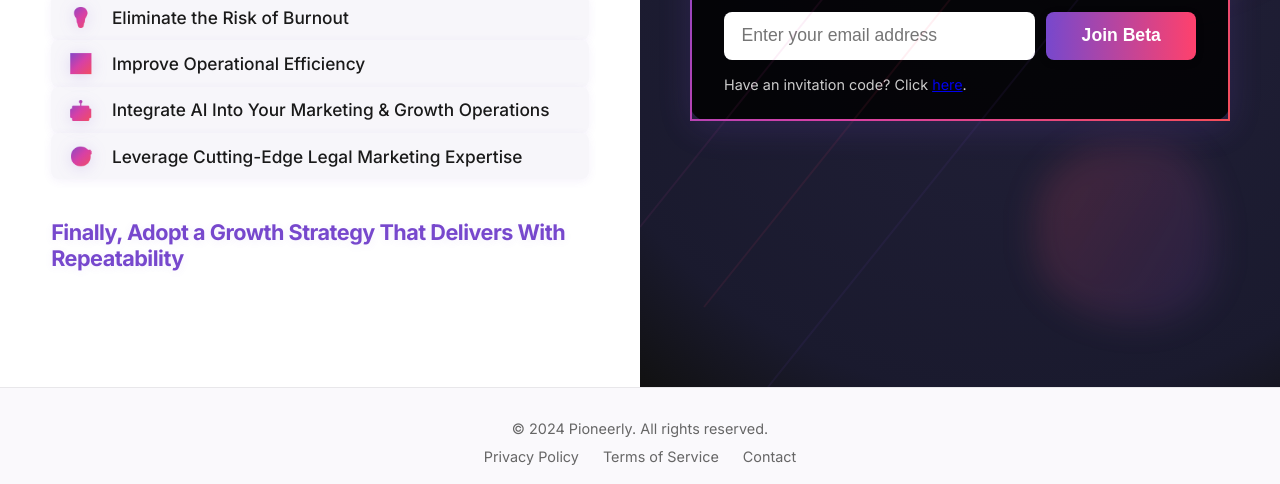
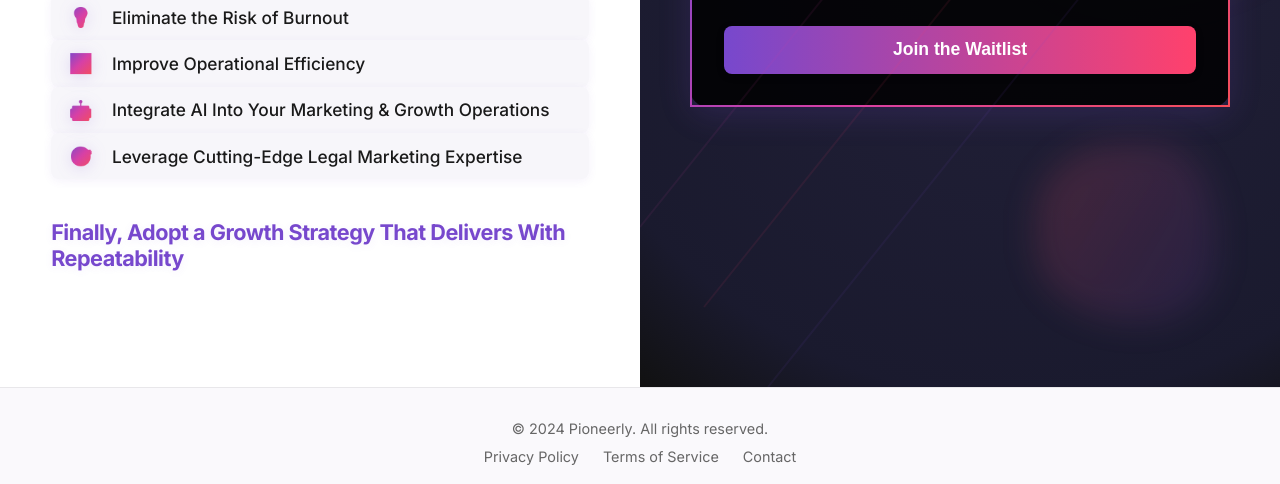
Before and after one commit to Matt-pioneerly/pioneerly-landing-beta, a plain HTML site: page index.html in a window 1280 px wide. Shown: the part 413-897 px from the top of the page. Drawn offline with Linux system fonts and the light colour scheme.

Commit message:
Update index.html

```diff
--- a/index.html
+++ b/index.html
@@ -38,25 +38,7 @@
             <div class="form-container">
                 <h3 class="cta-headline gradient-headline">Join the Waitlist</h3>
                 <div class="cta-subhead">Get early access and unlock the growth of your practice</div>
-                <form class="email-form" id="betaForm" action="https://formspree.io/f/yourformid" method="POST">
-                    <div class="form-group">
-                        <input
-                            type="email"
-                            id="email"
-                            name="email"
-                            placeholder="Enter your email address"
-                            required
-                            class="email-input"
-                        >
-                        <button type="submit" class="join-beta-btn">
-                            <span>Join Beta</span>
-                        </button>
-                    </div>
-                    <p class="form-note">Have an invitation code? Click <a href="/">here</a>.</p>
-                </form>
-                <div id="thankYouMessage" style="display:none; color:#fff; margin-top:1rem;">
-                    Thank you for signing up! We'll be in touch soon.
-                </div>
+                <button class="join-beta-btn">Join the Waitlist</button>
             </div>
             <svg class="growth-lines" width="100%" height="100%">
                 <line x1="10%" y1="90%" x2="90%" y2="10%" stroke="#ff416c" stroke-width="2" opacity="0.08"/>
```
